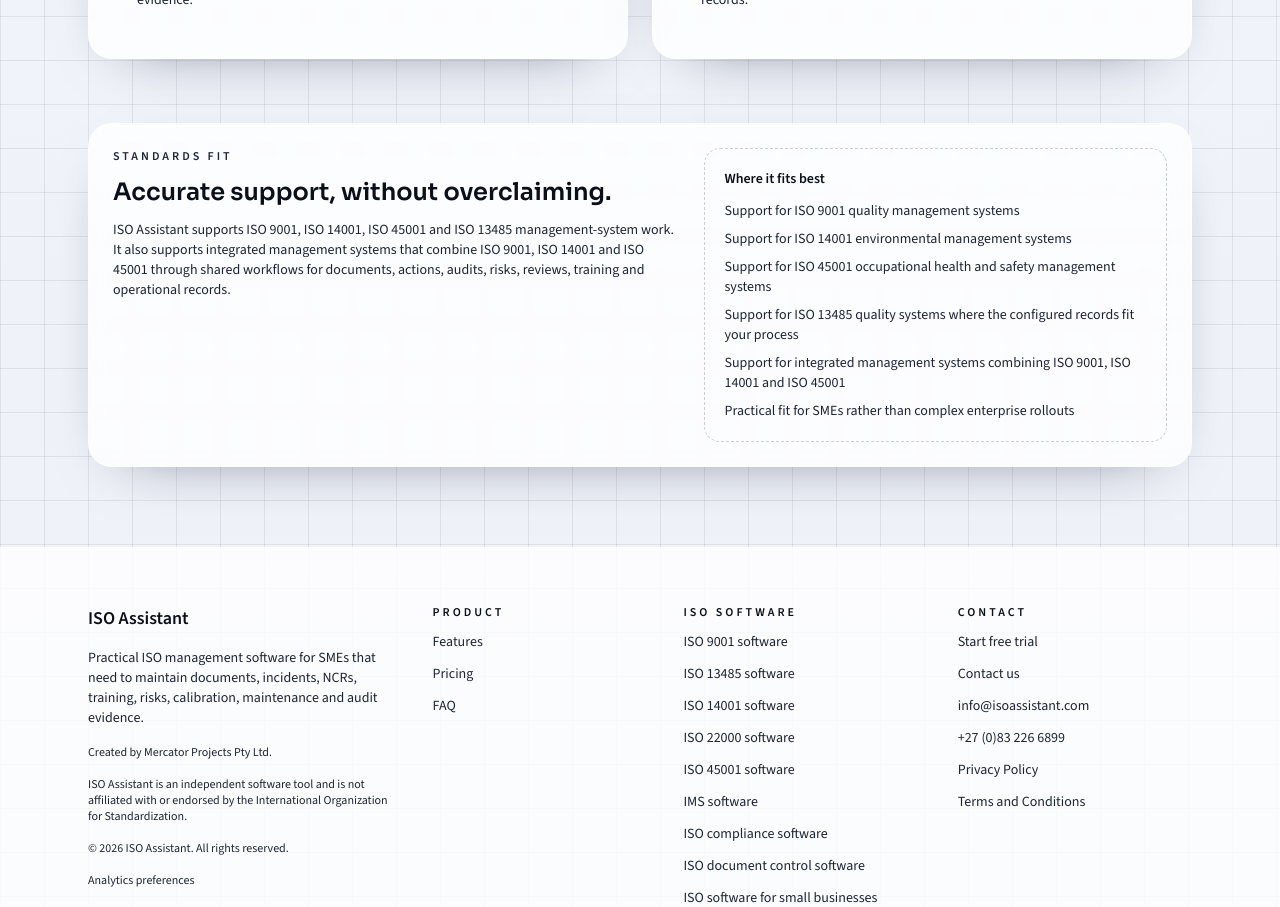
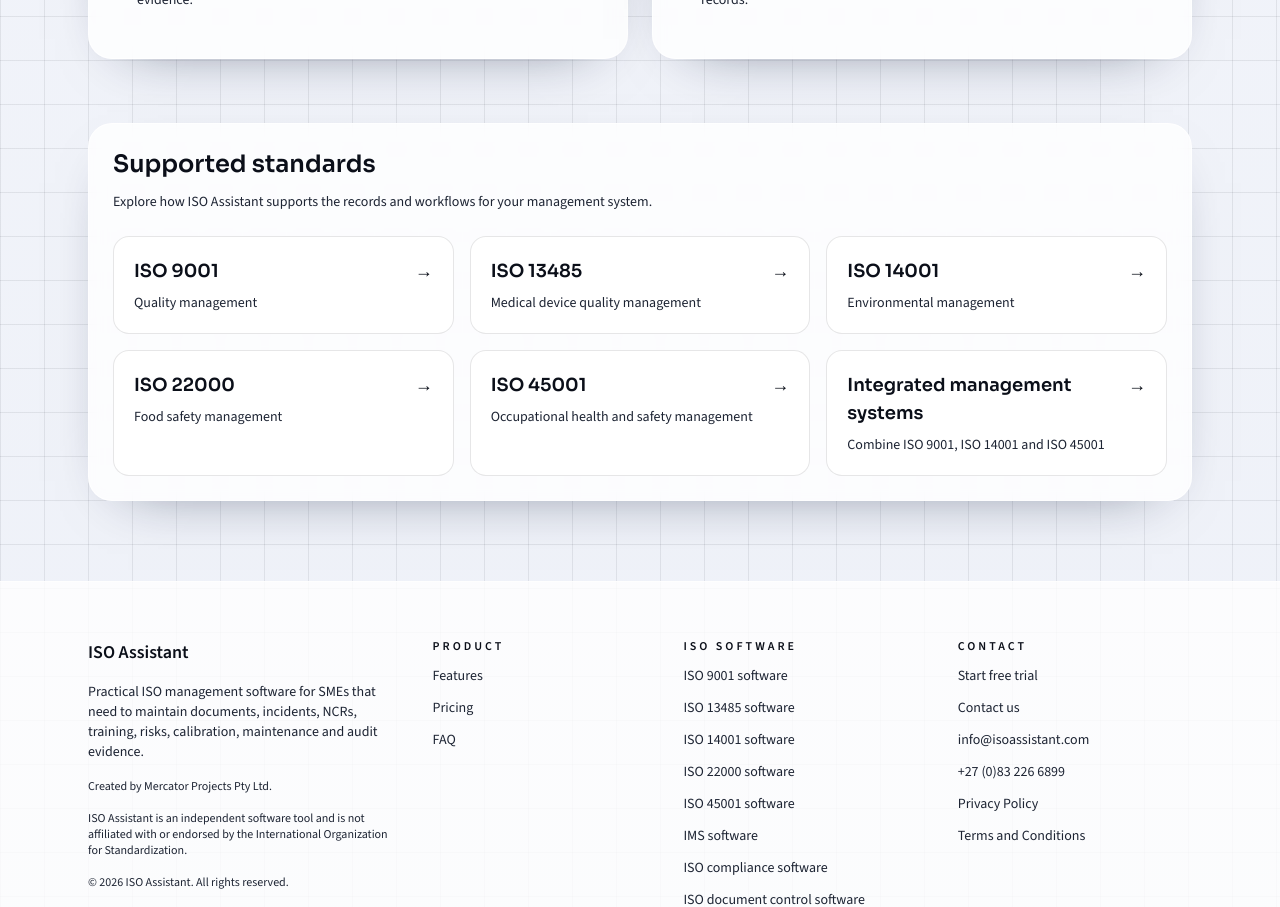
Before and after one commit to eugenevdw/isoassistant-website, a Next.js app: page /features in a window 1280 px wide. Shown: the part 3460-4367 px from the top of the page. Built offline with nearby package versions, Linux system fonts and the light colour scheme.

Commit message:
Replace features standards section with supported standards links

```diff
--- a/app/features/page.tsx
+++ b/app/features/page.tsx
@@ -115,13 +115,37 @@ const workflowExamples = [
   }
 ];
 
-const integrations = [
-  "Support for ISO 9001 quality management systems",
-  "Support for ISO 14001 environmental management systems",
-  "Support for ISO 45001 occupational health and safety management systems",
-  "Support for ISO 13485 quality systems where the configured records fit your process",
-  "Support for integrated management systems combining ISO 9001, ISO 14001 and ISO 45001",
-  "Practical fit for SMEs rather than complex enterprise rollouts"
+const supportedStandards = [
+  {
+    title: "ISO 9001",
+    description: "Quality management",
+    href: "/iso-9001-software"
+  },
+  {
+    title: "ISO 13485",
+    description: "Medical device quality management",
+    href: "/iso-13485-software"
+  },
+  {
+    title: "ISO 14001",
+    description: "Environmental management",
+    href: "/iso-14001-software"
+  },
+  {
+    title: "ISO 22000",
+    description: "Food safety management",
+    href: "/iso-22000-software"
+  },
+  {
+    title: "ISO 45001",
+    description: "Occupational health and safety management",
+    href: "/iso-45001-software"
+  },
+  {
+    title: "Integrated management systems",
+    description: "Combine ISO 9001, ISO 14001 and ISO 45001",
+    href: "/ims-software"
+  }
 ];
 
 export default function FeaturesPage() {
@@ -200,29 +224,33 @@ export default function FeaturesPage() {
         </div>
       </section>
 
-      <section className="card grid gap-6 md:grid-cols-[1.1fr_0.9fr]">
+      <section className="card space-y-6" aria-labelledby="supported-standards-heading">
         <div className="space-y-3">
-          <p className="text-xs font-semibold uppercase tracking-[0.25em] text-slate">
-            Standards fit
-          </p>
-          <h2 className="text-2xl font-semibold text-ink">
-            Accurate support, without overclaiming.
+          <h2 id="supported-standards-heading" className="text-2xl font-semibold text-ink">
+            Supported standards
           </h2>
           <p className="text-sm text-slate">
-            ISO Assistant supports ISO 9001, ISO 14001, ISO 45001 and ISO 13485 management-system
-            work. It also supports integrated management systems that combine ISO 9001, ISO 14001
-            and ISO 45001 through shared workflows for documents, actions, audits, risks, reviews,
-            training and operational records.
+            Explore how ISO Assistant supports the records and workflows for your management system.
           </p>
         </div>
-        <div className="rounded-2xl border border-dashed border-ink/20 p-5 text-sm text-slate">
-          <p className="font-semibold text-ink">Where it fits best</p>
-          <ul className="mt-3 space-y-2">
-            {integrations.map((item) => (
-              <li key={item}>{item}</li>
-            ))}
-          </ul>
-        </div>
+        <ul className="grid gap-4 sm:grid-cols-2 lg:grid-cols-3">
+          {supportedStandards.map((standard) => (
+            <li key={standard.href}>
+              <Link
+                href={standard.href}
+                className="group flex h-full items-start justify-between gap-4 rounded-2xl border border-ink/10 bg-white p-5 transition hover:border-ink/30 hover:bg-mist focus-visible:outline focus-visible:outline-2 focus-visible:outline-offset-4 focus-visible:outline-ink"
+              >
+                <div>
+                  <h3 className="text-lg font-semibold text-ink group-hover:underline">
+                    {standard.title}
+                  </h3>
+                  <p className="mt-2 text-sm text-slate">{standard.description}</p>
+                </div>
+                <span aria-hidden="true" className="text-lg text-ink">→</span>
+              </Link>
+            </li>
+          ))}
+        </ul>
       </section>
     </Container>
   );
```
